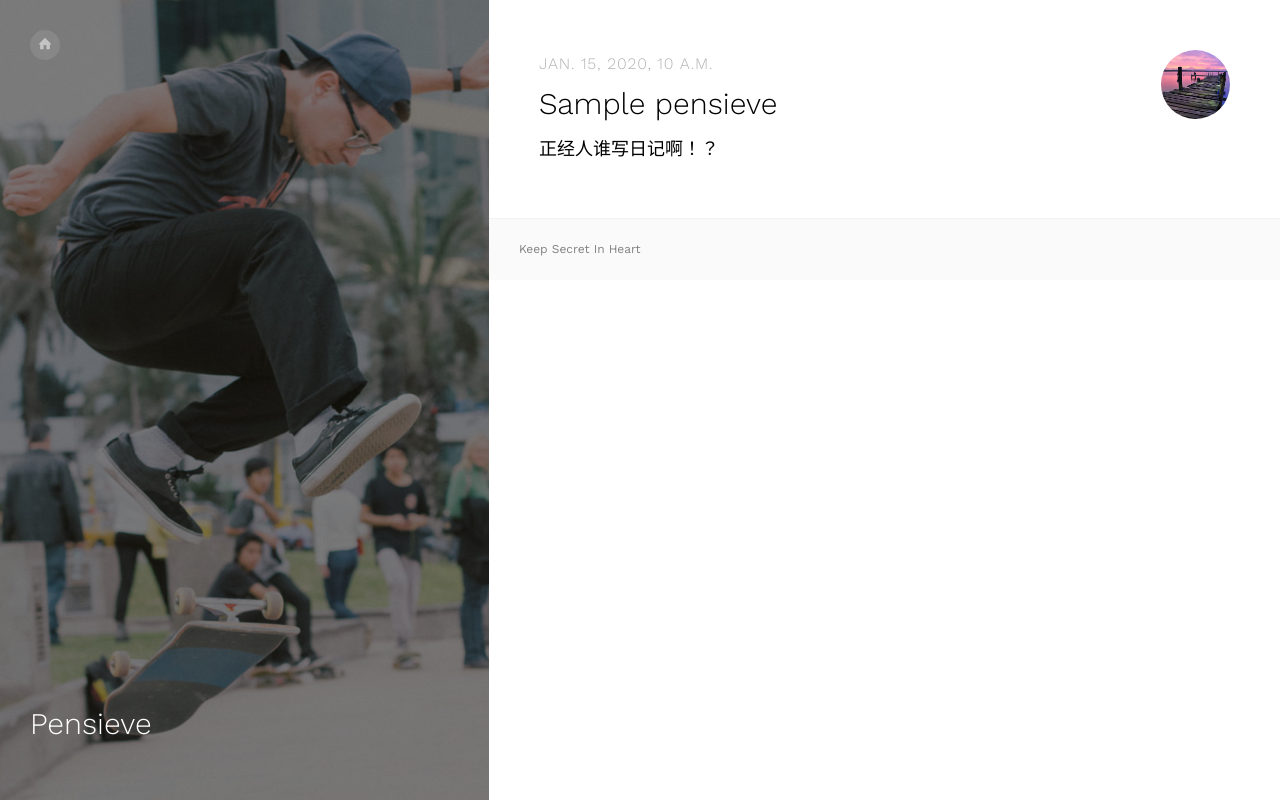
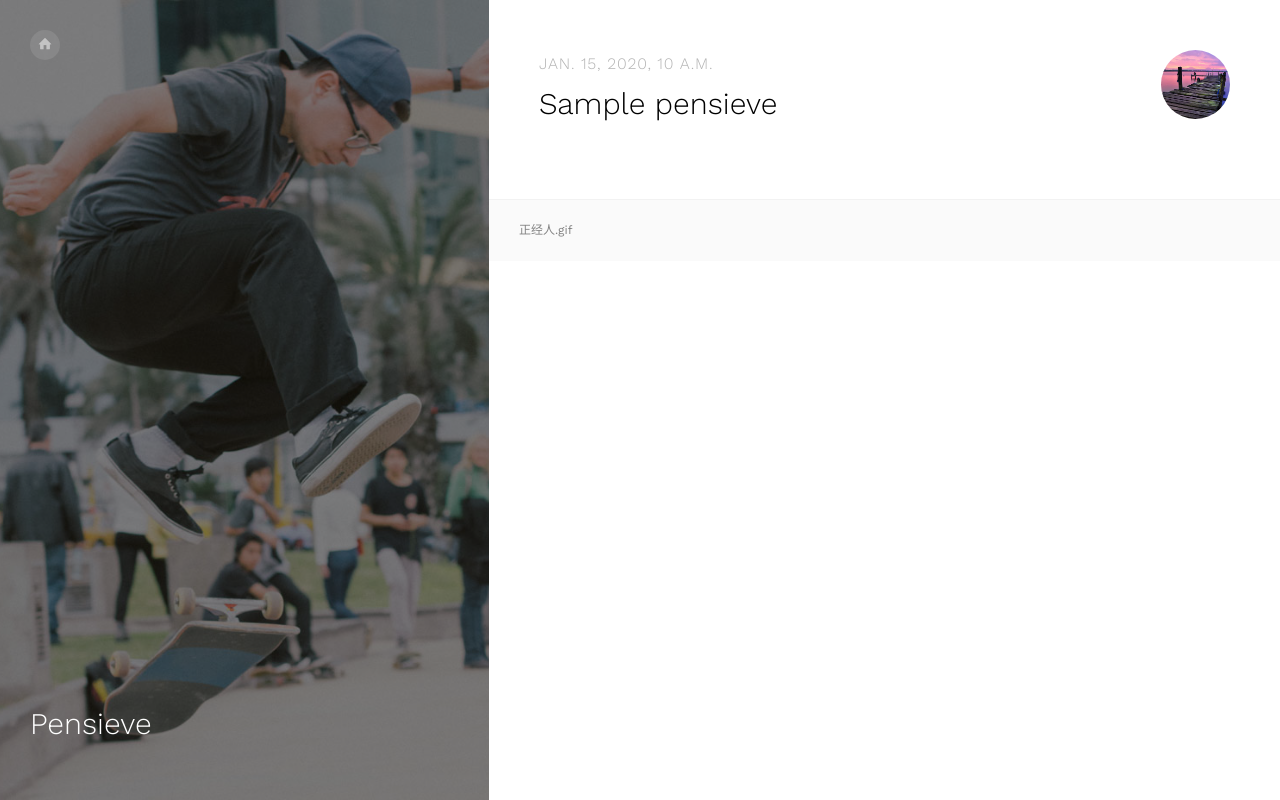
Before and after one commit to cyber-elric/cyberoom, a Django app: template cyberoom/pensieve/templates/list.html in a window 1280 px wide. Run offline with Django 3.2, Linux system fonts and the light colour scheme; the template is opened without the code that fills it: most values are stand-ins (such as "Sample title", 1, 10 or a date in 2020); some libraries are stand-ins or nearby versions; some web fonts are replaced.

Commit message:
Update list.html
微改页面

```diff
--- a/cyberoom/pensieve/templates/list.html
+++ b/cyberoom/pensieve/templates/list.html
@@ -1,7 +1,6 @@
 <!DOCTYPE html>
 <html lang="en">
 <head>
-
     <meta http-equiv="X-UA-Compatible" content="IE=edge">
 	  <meta name="description" content="" />
 	  <meta name="keywords" content="" />
@@ -21,7 +20,6 @@
     <meta name="viewport" content="width=device-width, initial-scale=1, shrink-to-fit=no">
 	  <title>pensieve</title>
     {% load static %}
-
     <link href="https://fonts.googleapis.com/css?family=Work+Sans:300,400,500,700,800" rel="stylesheet">
 	  <!-- Animate.css -->
 	  <link rel="stylesheet" href="{% static 'pensieve/css/animate.css' %}">
@@ -60,7 +58,6 @@
 								<a href="{% url 'pensieve:detail' p.id %}">
 									<span class="fh5co-post-date">{{ p.upDate }}</span>
 									<h2>{{ p.title }}</h2>
-									<p>正经人谁写日记啊！？</p>
 								</a>
                             </div>
                         </div>
@@ -72,7 +69,7 @@
                 {% endif %}
 
 				<footer>
-					<div>Keep Secret In Heart</div>
+					<div>正经人.gif</div>
 				</footer>
 			</div>
 		</div>
```
Lines whose indentation alone changed are shown as unchanged.
